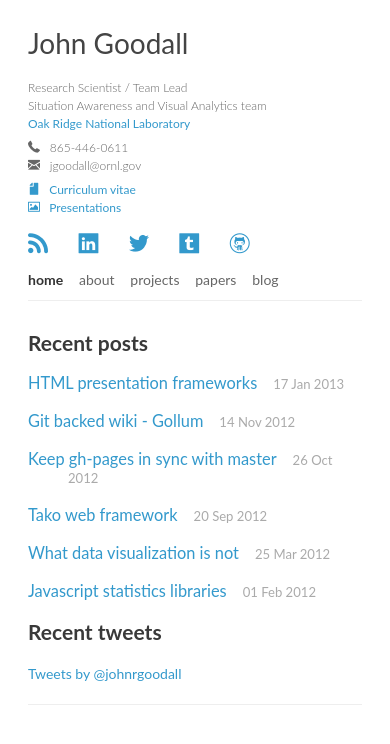
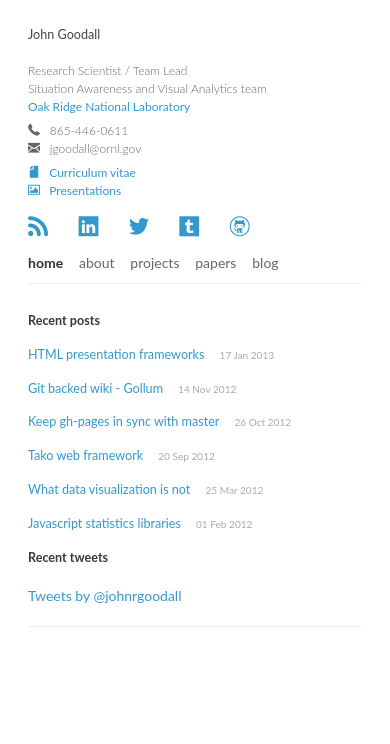
Before and after one commit to jgoodall/jgoodall.github.io, a Jekyll site: the page built from index.html, in a window 390 px wide. Shown: the top 744 px of the page. Built offline with Jekyll 4.4.1, drawn with Linux system fonts in a browser that asks for light colours; Markdown is read by kramdown in place of the engine named in the settings; the list of posts is cut into pages by our own code; comment, search, counter and statistics services are not loaded.

Commit message:
smaller headers on mobile devices

```diff
--- a/_includes/app.css
+++ b/_includes/app.css
@@ -300,6 +300,10 @@
     width:auto;
   }
 
+  h1, h2, h3, h4, h5, h6 {
+    font-size:0.9em;
+  }
+
   header #social a {
     padding-right:35px;
   }
```
